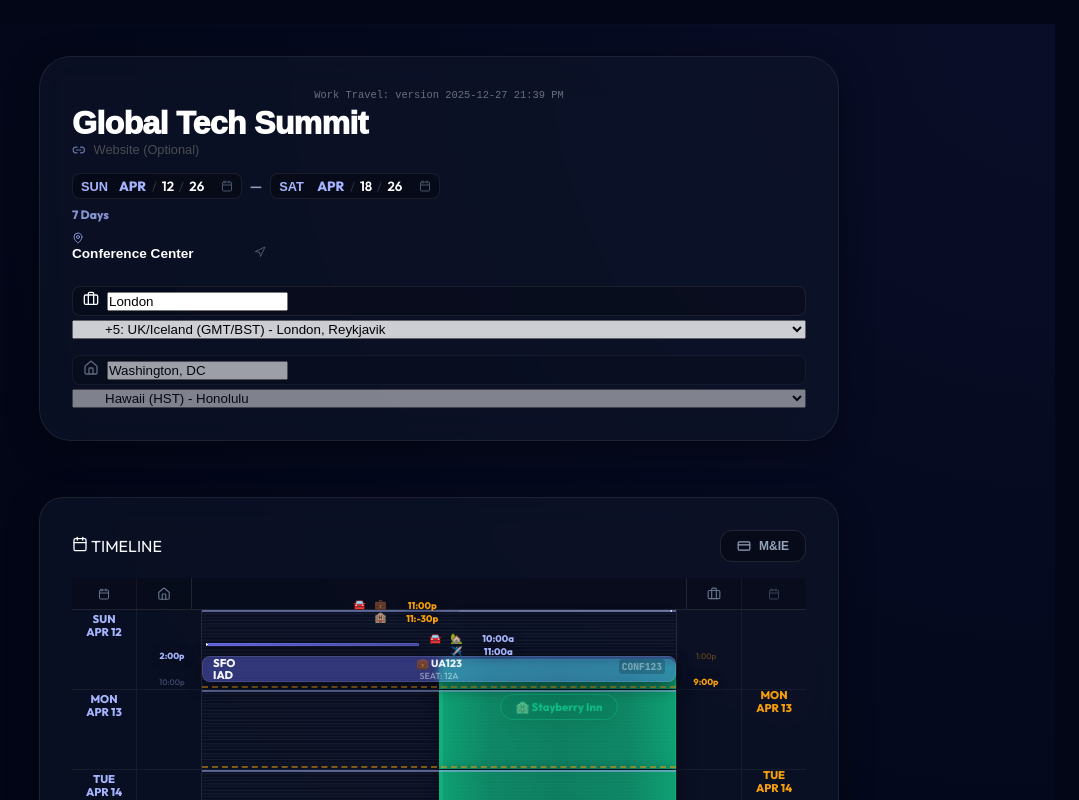
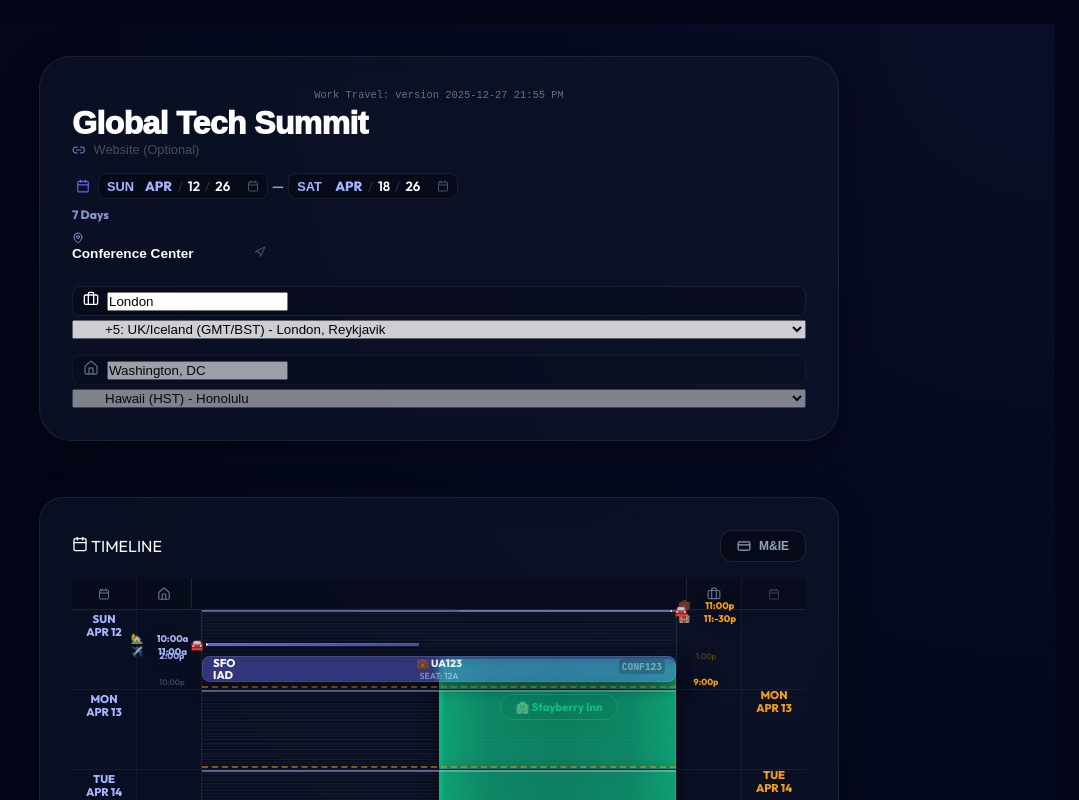
Before and after one commit to outofthisworldapps/work-travel, a React (Vite) app: page / in a window 1280 px wide. Shown: the top 800 px of the page, without its empty margins (201-1280 px from the left). Built offline with nearby package versions, Linux system fonts and the light colour scheme.

Commit message:
Add calendar range picker, terminal inputs, fix transportation icons/time positioning, update file save naming

```diff
--- a/src/App.jsx
+++ b/src/App.jsx
@@ -665,14 +665,11 @@ const TimelineDay = ({ day, dayIndex, totalDays, flights, currentRates, onUpdate
                   style={{ top: 0, height: '100%' }}
                 >
                   <div className={`tl-travel-meta ${relevance === 'home' ? 'home-side' : 'away-side'}`}>
-                    <div style={{ display: 'flex', alignItems: 'center', gap: '8px' }}>
-                      <div className="mode-icon-meta" style={{ minWidth: '14px', textAlign: 'center' }}>
-                        {l.type === 'uber' ? '🚘' : (l.type === 'drive' ? '🚗' : '📍')}
-                      </div>
+                    <div style={{ display: 'flex', alignItems: 'center', gap: '2px' }}>
                       <div className="loc-icon-meta" style={{ opacity: 0.8 }}>
                         {getEmoji(l.from, relevance === 'dest')}
                       </div>
-                      <div className="inline-leg" style={{ display: 'flex', gap: '4px' }}>
+                      <div className="inline-leg" style={{ display: 'flex', gap: '2px' }}>
                         <DualTimeMarker
                           timeNum={normStart}
                           date={day.date}
@@ -687,12 +684,11 @@ const TimelineDay = ({ day, dayIndex, totalDays, flights, currentRates, onUpdate
                         />
                       </div>
                     </div>
-                    <div style={{ display: 'flex', alignItems: 'center', gap: '8px' }}>
-                      <div className="mode-icon-meta" style={{ minWidth: '14px', visibility: 'hidden' }}>🚘</div>
+                    <div style={{ display: 'flex', alignItems: 'center', gap: '2px' }}>
                       <div className="loc-icon-meta" style={{ opacity: 0.8 }}>
                         {getEmoji(l.to, relevance === 'dest')}
                       </div>
-                      <div className="inline-leg" style={{ display: 'flex', gap: '4px' }}>
+                      <div className="inline-leg" style={{ display: 'flex', gap: '2px' }}>
                         <DualTimeMarker
                           timeNum={normEnd}
                           date={day.date}
@@ -711,6 +707,9 @@ const TimelineDay = ({ day, dayIndex, totalDays, flights, currentRates, onUpdate
 
 
                   <div className="tl-event-label travel-vertical-label">
+                  </div>
+                  <div className="car-icon-meta" style={{ position: 'absolute', top: '50%', transform: 'translateY(-50%)' }}>
+                    {l.type === 'uber' ? '🚘' : (l.type === 'drive' ? '🚗' : '📍')}
                   </div>
                 </div>
 
@@ -993,8 +992,14 @@ const FlightSegmentRow = ({ segment, onUpdate, onDelete, isLast, layover }) => {
         </div>
 
         <div className="f-grid-col f-port-col">
-          <input className="f-inp s-port" value={segment.depPort || ''} onChange={e => onUpdate('depPort', e.target.value)} placeholder="BWI" />
-          <input className="f-inp s-port" value={segment.arrPort || ''} onChange={e => onUpdate('arrPort', e.target.value)} placeholder="KEF" />
+          <div style={{ display: 'flex', gap: '2px', alignItems: 'center' }}>
+            <input className="f-inp s-port" value={segment.depPort || ''} onChange={e => onUpdate('depPort', e.target.value)} placeholder="BWI" />
+            <input className="f-inp s-term" value={segment.depTerminal || ''} onChange={e => onUpdate('depTerminal', e.target.value)} placeholder="T4" />
+          </div>
+          <div style={{ display: 'flex', gap: '2px', alignItems: 'center' }}>
+            <input className="f-inp s-port" value={segment.arrPort || ''} onChange={e => onUpdate('arrPort', e.target.value)} placeholder="KEF" />
+            <input className="f-inp s-term" value={segment.arrTerminal || ''} onChange={e => onUpdate('arrTerminal', e.target.value)} placeholder="T1" />
+          </div>
         </div>
 
         <button className="f-seg-del" onClick={onDelete}><Trash2 size={12} /></button>
@@ -1221,6 +1226,111 @@ const HotelPanel = ({ hotels, onUpdate, onDelete, onAdd }) => {
 
 // --- Components ---
 
+const DateRangePicker = ({ startDate, endDate, onStartChange, onEndChange }) => {
+  const [isOpen, setIsOpen] = useState(false);
+  const [selectingStart, setSelectingStart] = useState(true);
+  const [viewMonth, setViewMonth] = useState(startDate || new Date());
+  const popupRef = React.useRef(null);
+
+  React.useEffect(() => {
+    const handleClickOutside = (e) => {
+      if (popupRef.current && !popupRef.current.contains(e.target)) {
+        setIsOpen(false);
+      }
+    };
+    document.addEventListener('mousedown', handleClickOutside);
+    return () => document.removeEventListener('mousedown', handleClickOutside);
+  }, []);
+
+  const openCalendar = () => {
+    setViewMonth(startDate || new Date());
+    setSelectingStart(true);
+    setIsOpen(true);
+  };
+
+  const handleDayClick = (day) => {
+    if (selectingStart) {
+      onStartChange(day);
+      setSelectingStart(false);
+    } else {
+      if (day < startDate) {
+        onStartChange(day);
+        setSelectingStart(false);
+      } else {
+        onEndChange(day);
+        setSelectingStart(true);
+        setIsOpen(false);
+      }
+    }
+  };
+
+  const daysInMonth = (year, month) => new Date(year, month + 1, 0).getDate();
+  const firstDayOfMonth = (year, month) => new Date(year, month, 1).getDay();
+
+  const renderCalendar = () => {
+    const year = viewMonth.getFullYear();
+    const month = viewMonth.getMonth();
+    const totalDays = daysInMonth(year, month);
+    const startDay = firstDayOfMonth(year, month);
+    const cells = [];
+
+    for (let i = 0; i < startDay; i++) {
+      cells.push(<div key={`empty-${i}`} className="cal-day empty" />);
+    }
+
+    for (let d = 1; d <= totalDays; d++) {
+      const date = new Date(year, month, d, 12, 0, 0);
+      const isStart = startDate && format(date, 'yyyy-MM-dd') === format(startDate, 'yyyy-MM-dd');
+      const isEnd = endDate && format(date, 'yyyy-MM-dd') === format(endDate, 'yyyy-MM-dd');
+      const isInRange = startDate && endDate && date > startDate && date < endDate;
+
+      cells.push(
+        <div
+          key={d}
+          className={`cal-day ${isStart ? 'start' : ''} ${isEnd ? 'end' : ''} ${isInRange ? 'in-range' : ''}`}
+          onClick={() => handleDayClick(date)}
+        >
+          {d}
+        </div>
+      );
+    }
+
+    return cells;
+  };
+
+  const prevMonth = () => setViewMonth(subMonths(viewMonth, 1));
+  const nextMonth = () => setViewMonth(addMonths(viewMonth, 1));
+
+  return (
+    <div className="date-range-picker" ref={popupRef}>
+      <button className="cal-icon-btn" onClick={openCalendar} type="button">
+        <Calendar size={14} />
+      </button>
+      <DateInput value={startDate} onChange={onStartChange} className="header-date-input" />
+      <span className="date-sep">—</span>
+      <DateInput value={endDate} onChange={onEndChange} className="header-date-input" />
+
+      {isOpen && (
+        <div className="cal-popup">
+          <div className="cal-header">
+            <button onClick={prevMonth} type="button">&lt;</button>
+            <span>{format(viewMonth, 'MMMM yyyy')}</span>
+            <button onClick={nextMonth} type="button">&gt;</button>
+          </div>
+          <div className="cal-weekdays">
+            {['Su', 'Mo', 'Tu', 'We', 'Th', 'Fr', 'Sa'].map(d => <div key={d}>{d}</div>)}
+          </div>
+          <div className="cal-grid">
+            {renderCalendar()}
+          </div>
+          <div className="cal-hint">
+            {selectingStart ? 'Select Start Date' : 'Select End Date'}
+          </div>
+        </div>
+      )}
+    </div>
+  );
+};
 
 const SegmentedDateInput = ({ value, onChange, className }) => {
   const [mon, setMon] = useState(safeFormat(value, 'M'));
@@ -1727,7 +1837,7 @@ function App() {
     const url = URL.createObjectURL(blob);
     const link = document.createElement('a');
     link.href = url;
-    link.download = `${tripName.replace(/\s+/g, '_')}_${format(new Date(), 'yyyy-MM-dd')}.json`;
+    link.download = `travel_${tripName.replace(/\s+/g, '_')}_${format(new Date(), 'yyyyMMdd-HHmmss')}.json`;
     link.click();
   };
 
@@ -2434,7 +2544,7 @@ function App() {
       <div className="travel-app dark">
         <main className="one-column-layout">
           <section className="trip-header-section glass">
-            <div className="app-version" style={{ fontSize: '0.65rem', opacity: 0.4, marginBottom: '4px', textAlign: 'center', width: '100%', fontFamily: 'monospace' }}>Work Travel: version 2025-12-27 21:39 PM</div>
+            <div className="app-version" style={{ fontSize: '0.65rem', opacity: 0.4, marginBottom: '4px', textAlign: 'center', width: '100%', fontFamily: 'monospace' }}>Work Travel: version 2025-12-27 21:55 PM</div>
 
             <div className="trip-header-container">
               <div className="trip-header-main">
@@ -2456,9 +2566,12 @@ function App() {
 
                 <div className="trip-meta-row-vertical">
                   <div className="header-dates-row">
-                    <DateInput value={days[0].date} onChange={handleStartDateChange} className="header-date-input" />
-                    <span className="date-sep">—</span>
-                    <DateInput value={days[days.length - 1].date} onChange={handleEndDateChange} className="header-date-input" />
+                    <DateRangePicker
+                      startDate={days[0].date}
+                      endDate={days[days.length - 1].date}
+                      onStartChange={handleStartDateChange}
+                      onEndChange={handleEndDateChange}
+                    />
                   </div>
                   <div className="day-count-row">
                     <span className="day-count">{days.length} Days</span>
@@ -2805,6 +2918,26 @@ function App() {
         .si-cal:hover { color: var(--accent); }
         .hidden-date-picker { visibility: hidden; width: 0; min-width: 0; height: 0; padding: 0; margin: 0; position: absolute; }
 
+        /* DateRangePicker Styles */
+        .date-range-picker { position: relative; display: flex; align-items: center; gap: 4px; }
+        .cal-icon-btn { background: transparent; border: none; color: #6366f1; cursor: pointer; padding: 4px; display: flex; align-items: center; transition: all 0.2s; border-radius: 4px; }
+        .cal-icon-btn:hover { background: rgba(99, 102, 241, 0.2); color: #a5b4fc; }
+        .cal-popup { position: absolute; top: 100%; left: 0; margin-top: 8px; background: rgba(15, 23, 42, 0.98); border: 1px solid rgba(255,255,255,0.1); border-radius: 12px; padding: 12px; z-index: 1000; box-shadow: 0 20px 50px rgba(0,0,0,0.6); min-width: 260px; }
+        .cal-header { display: flex; justify-content: space-between; align-items: center; margin-bottom: 12px; }
+        .cal-header button { background: transparent; border: none; color: #6366f1; cursor: pointer; padding: 4px 8px; font-size: 1rem; font-weight: 800; }
+        .cal-header button:hover { color: #a5b4fc; }
+        .cal-header span { font-weight: 700; color: #fff; font-size: 0.9rem; }
+        .cal-weekdays { display: grid; grid-template-columns: repeat(7, 1fr); gap: 2px; margin-bottom: 6px; }
+        .cal-weekdays div { text-align: center; font-size: 0.6rem; font-weight: 800; color: #64748b; text-transform: uppercase; }
+        .cal-grid { display: grid; grid-template-columns: repeat(7, 1fr); gap: 2px; }
+        .cal-day { text-align: center; padding: 8px 4px; font-size: 0.75rem; font-weight: 600; cursor: pointer; border-radius: 6px; color: #94a3b8; transition: all 0.15s; }
+        .cal-day:hover { background: rgba(99, 102, 241, 0.3); color: #fff; }
+        .cal-day.empty { cursor: default; }
+        .cal-day.start { background: #6366f1; color: #fff; font-weight: 900; }
+        .cal-day.end { background: #f59e0b; color: #fff; font-weight: 900; }
+        .cal-day.in-range { background: rgba(99, 102, 241, 0.2); color: #a5b4fc; }
+        .cal-hint { text-align: center; font-size: 0.65rem; color: #6366f1; font-weight: 700; margin-top: 8px; text-transform: uppercase; }
+
         .currency-controls { display: flex; flex-direction: column; gap: 0.75rem; align-items: flex-end; }
         .curr-toggle-group { display: flex; background: rgba(0,0,0,0.2); padding: 3px; border-radius: 8px; border: 1px solid var(--border); }
         .btn-toggle { background: transparent; border: none; color: var(--subtext); font-size: 0.65rem; font-weight: 900; padding: 6px 12px; cursor: pointer; border-radius: 6px; display: flex; align-items: center; gap: 6px; transition: all 0.2s; }
@@ -2876,7 +3009,8 @@ function App() {
         .s-full-num { background: transparent !important; border: none !important; width: 100%; color: var(--accent) !important; font-weight: 950 !important; text-align: left !important; font-size: 0.8rem !important; overflow: hidden; text-overflow: ellipsis; }
         .s-date { font-size: 0.65rem; width: 100% !important; }
         .s-time { width: 100% !important; font-size: 0.7rem; font-weight: 600; background: transparent !important; border: none !important; color: #94a3b8; text-align: left !important; }
-        .s-port { width: 100% !important; font-weight: 950; text-transform: uppercase; color: #fff !important; background: transparent !important; border: none !important; text-align: left !important; font-size: 0.75rem; padding: 2px 4px !important; }
+        .s-port { width: 45px !important; font-weight: 950; text-transform: uppercase; color: #fff !important; background: transparent !important; border: none !important; text-align: left !important; font-size: 0.75rem; padding: 2px 4px !important; }
+        .s-term { width: 28px !important; font-weight: 700; text-transform: uppercase; color: #64748b !important; background: transparent !important; border: none !important; border-bottom: 1px dashed rgba(255,255,255,0.1) !important; text-align: center !important; font-size: 0.6rem; padding: 1px 2px !important; }
         .seat-label { font-weight: 950; color: #475569; text-transform: uppercase; letter-spacing: 0.05em; font-size: 0.55rem; }
         .s-seat { width: 40px !important; border-bottom: 1px dashed rgba(255,255,255,0.1) !important; text-align: left !important; background: transparent !important; color: #fff !important; font-weight: 800 !important; border-radius: 0 !important; padding: 0 !important; font-size: 0.7rem !important; }
         .f-seg-del { background: transparent; border: none; color: #64748b; cursor: pointer; padding: 2px; grid-row: 1 / span 2; grid-column: 5; align-self: center; transition: color 0.2s; }
@@ -2982,11 +3116,14 @@ function App() {
         .tl-hotel-name { font-size: 0.7rem; font-weight: 950; color: #10b981; pointer-events: none; position: absolute; left: 0; right: 0; text-align: center; z-index: 5; }
 
         .tl-travel-meta { position: absolute; top: 50%; display: flex; flex-direction: column; gap: 0; fontSize: 0.55rem; fontWeight: 950; color: #fff; white-space: nowrap; zIndex: 50; transform: translateY(-50%); }
-        .tl-travel-meta.home-side { left: 100%; margin-left: 10px; text-align: left; }
-        .tl-travel-meta.away-side { right: 100%; margin-right: 10px; text-align: right; }
-
-        .tl-travel-meta.away-side .inline-leg { justify-content: flex-end; }
-        .tl-travel-meta.home-side .inline-leg { justify-content: flex-start; }
+        .tl-travel-meta.home-side { right: 100%; margin-right: 8px; text-align: right; }
+        .tl-travel-meta.away-side { left: 100%; margin-left: 8px; text-align: left; }
+
+        .tl-travel-meta.away-side .inline-leg { justify-content: flex-start; }
+        .tl-travel-meta.home-side .inline-leg { justify-content: flex-end; }
+        .car-icon-meta { position: absolute; font-size: 0.7rem; z-index: 30; }
+        .tl-event.travel-event.home-side .car-icon-meta { left: -18px; }
+        .tl-event.travel-event.away-side .car-icon-meta { right: -18px; }
 
 
 
```
Also changed, not shown: 1 other file (tests, documents, lock files or other folders).
